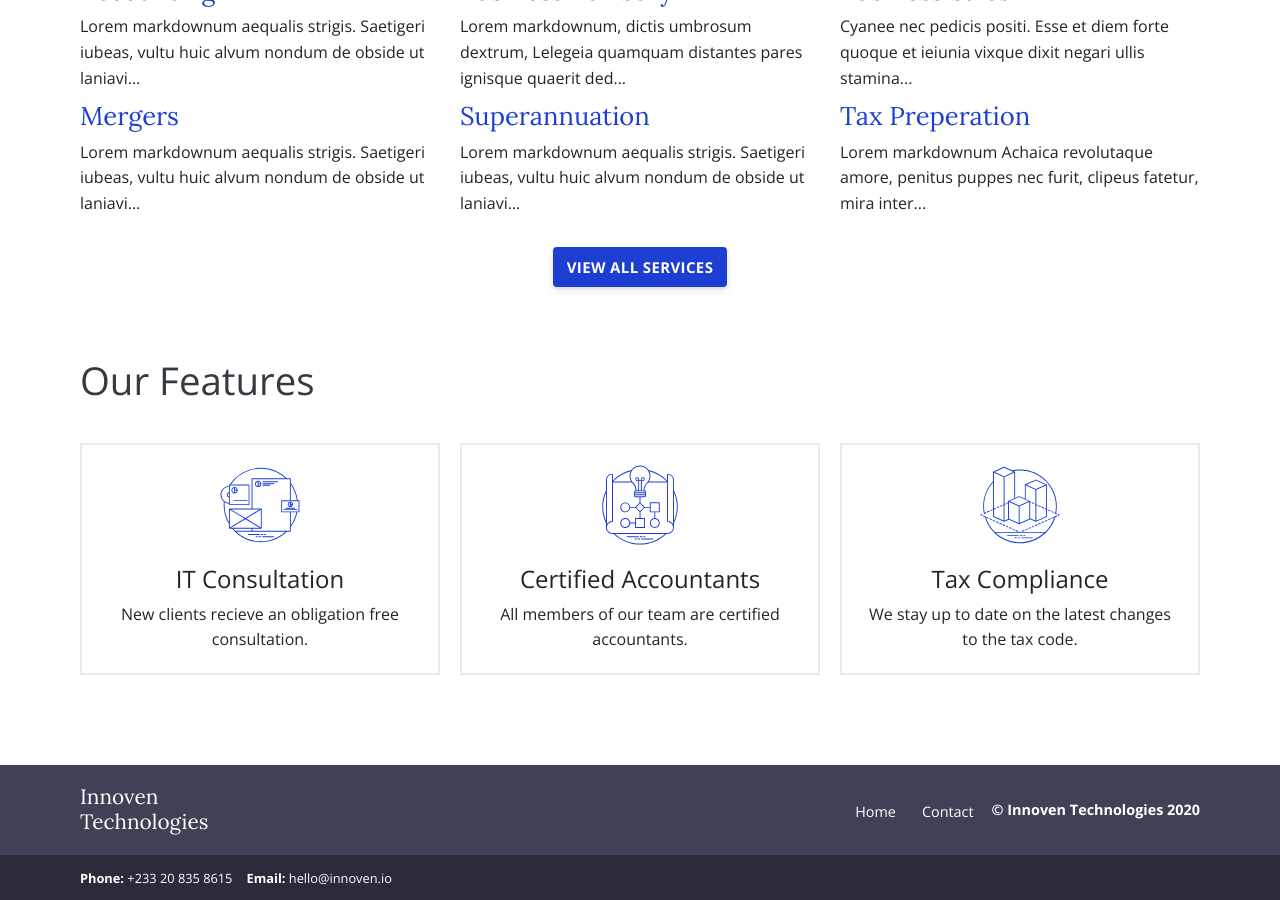
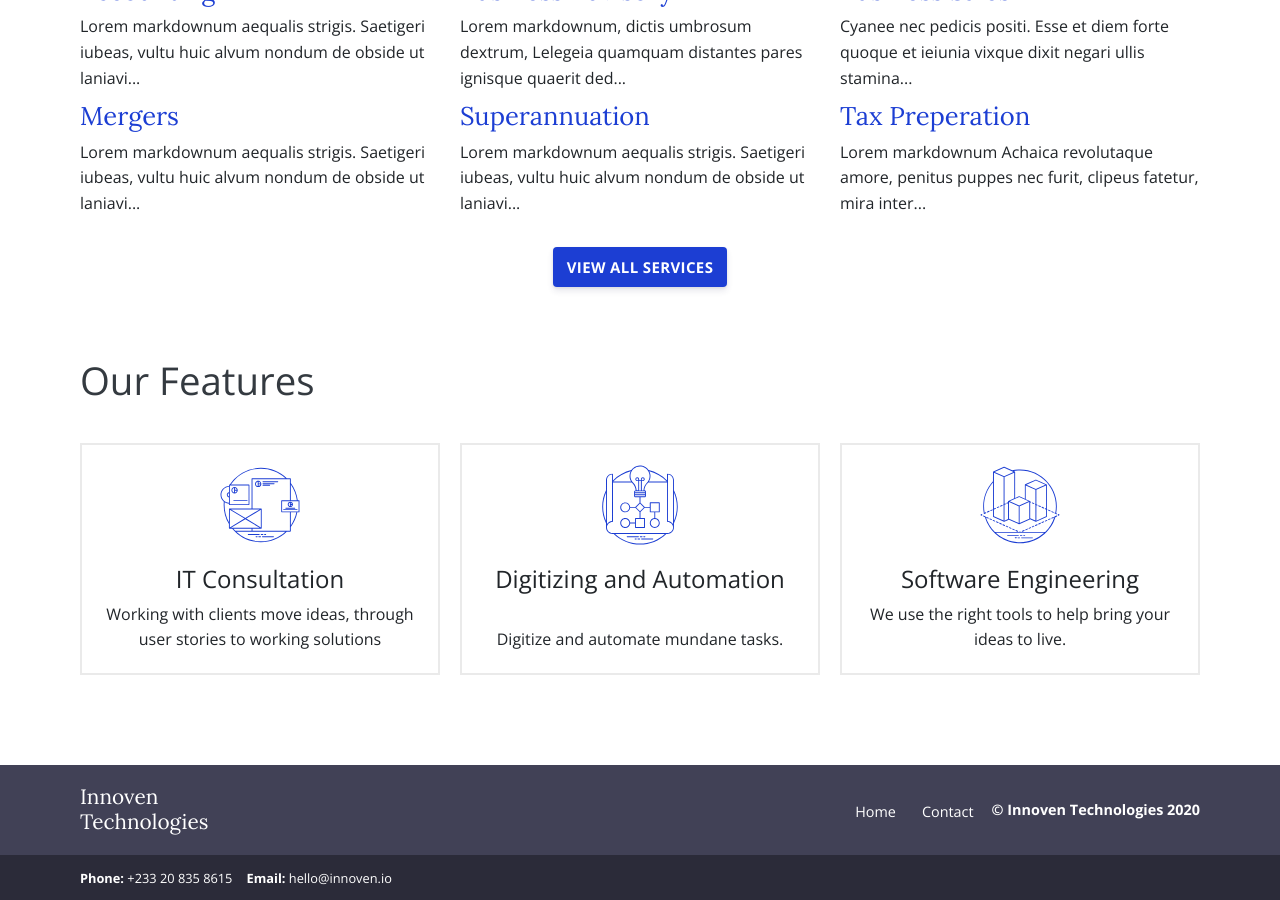
Before and after one commit to innoven-io/innoven-io.github.io, a Jekyll site: the page built from index.html, in a window 1280 px wide and 900 px high, scrolled down 790 px. Built offline with Jekyll 4.4.1, drawn with Linux system fonts in a browser that asks for light colours.

Commit message:
Update features.json

```diff
--- a/_data/features.json
+++ b/_data/features.json
@@ -1,17 +1,17 @@
 [
   {
     "title": "IT Consultation",
-    "description": "New clients recieve an obligation free consultation.",
+    "description": "Working with clients move ideas, through user stories to working solutions",
     "image": "images/features/noun_branding_1885335.svg"
   },
   {
-    "title": "Certified Accountants",
-    "description": "All members of our team are certified accountants.",
+    "title": "Digitizing and Automation",
+    "description": "Digitize and automate mundane tasks.",
     "image": "images/features/noun_The Process_1885341.svg"
   },
   {
-    "title": "Tax Compliance",
-    "description": "We stay up to date on the latest changes to the tax code.",
+    "title": "Software Engineering",
+    "description": "We use the right tools to help bring your ideas to live.",
     "image": "images/features/noun_3d modeling_1885342.svg"
   }
 ]
```
